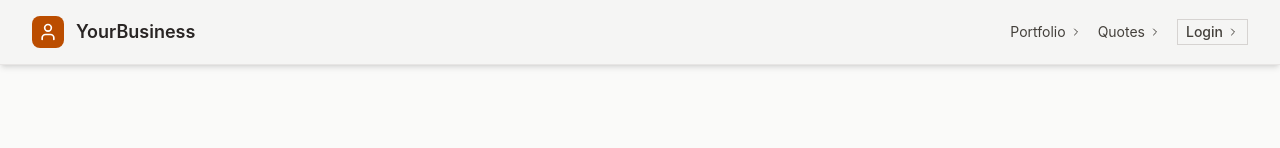
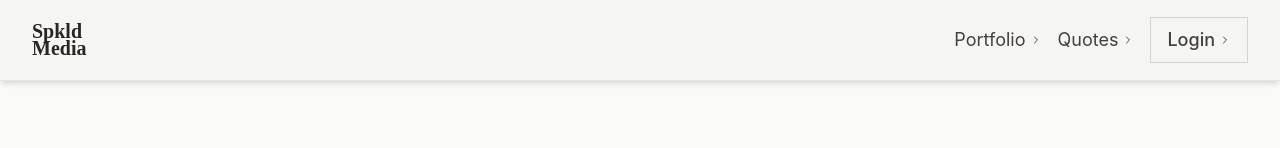
Before and after one commit to arcanstone/spkldMedia, a Next.js app: page /portfolio in a window 1280 px wide. Shown: the top 148 px of the page. Built offline with nearby package versions, Linux system fonts and the light colour scheme.

Commit message:
tweaked the navbar slightly

```diff
--- a/src/components/Navbar3.tsx
+++ b/src/components/Navbar3.tsx
@@ -10,15 +10,17 @@ const Navbar3 = () => {
 
   return (
     <nav className="bg-stone-100 shadow-md border-b border-stone-200 relative z-50" style={{fontFamily: 'Inter, system-ui, -apple-system, sans-serif'}}>
-      <div className="max-w-7xl mx-auto px-4 sm:px-6 lg:px-8">
-        <div className="flex justify-between items-center h-16">
+      <div className="max-w-[100rem] mx-auto px-4 sm:px-6 lg:px-8">
+        <div className="flex justify-between items-center h-20">
           {/* Logo */}
           <div className="flex items-center">
             <div className="flex-shrink-0 flex items-center">
-              <div className="w-8 h-8 bg-amber-700 rounded-lg flex items-center justify-center mr-3">
-                <User className="w-5 h-5 text-white" />
-              </div>
-              <span className="text-lg font-semibold text-stone-800">YourBusiness</span>
+              <span className="text-stone-800 text-xl font-bold" style={{
+                fontFamily: '"Times New Roman", Times, serif',
+                lineHeight: '0.85'
+              }}>
+                Spkld<br />Media
+              </span>
             </div>
           </div>
 
@@ -27,7 +29,7 @@ const Navbar3 = () => {
             <div className="ml-10 flex items-center">
               <a
                 href="/portfolio"
-                className="text-stone-700 hover:text-amber-700 text-sm font-normal transition-all duration-200 flex items-center mr-4"
+                className="text-stone-700 hover:text-amber-700 text-lg font-normal transition-all duration-200 flex items-center mr-4"
               >
                 Portfolio
                 <ChevronRight className="w-3 h-3 ml-1" />
@@ -35,7 +37,7 @@ const Navbar3 = () => {
 
               <a
                 href="/quotes"
-                className="text-stone-700 hover:text-amber-700 text-sm font-normal transition-all duration-200 flex items-center mr-4"
+                className="text-stone-700 hover:text-amber-700 text-lg font-normal transition-all duration-200 flex items-center mr-4"
               >
                 Quotes
                 <ChevronRight className="w-3 h-3 ml-1" />
@@ -43,7 +45,7 @@ const Navbar3 = () => {
 
               <a
                 href="/login"
-                className="text-stone-700 hover:text-amber-700 px-2 py-0.5 text-sm font-medium transition-all duration-200 border border-stone-300 hover:border-amber-700 hover:bg-white/50 flex items-center"
+                className="text-stone-700 hover:text-amber-700 px-4 py-2 text-lg font-medium transition-all duration-200 border border-stone-300 hover:border-amber-700 hover:bg-white/50 flex items-center"
               >
                 Login
                 <ChevronRight className="w-3 h-3 ml-1" />
@@ -65,11 +67,11 @@ const Navbar3 = () => {
 
       {/* Mobile Navigation */}
       {isMenuOpen && (
-        <div className="md:hidden fixed top-16 left-0 right-0 bottom-0 bg-stone-100 z-40">
+        <div className="md:hidden fixed top-20 left-0 right-0 bottom-0 bg-stone-100 z-40">
           <div className="px-4 py-1">
             <a
               href="/portfolio"
-              className="text-stone-700 hover:text-amber-700 block px-4 py-2 text-base font-normal transition-all duration-200 flex items-center justify-between"
+              className="text-stone-700 hover:text-amber-700 block px-4 py-2 text-lg font-normal transition-all duration-200 flex items-center justify-between"
             >
               Portfolio
               <ChevronRight className="w-4 h-4" />
@@ -77,7 +79,7 @@ const Navbar3 = () => {
 
             <a
               href="/quotes"
-              className="text-stone-700 hover:text-amber-700 block px-4 py-2 text-base font-normal transition-all duration-200 flex items-center justify-between"
+              className="text-stone-700 hover:text-amber-700 block px-4 py-2 text-lg font-normal transition-all duration-200 flex items-center justify-between"
             >
               Quotes
               <ChevronRight className="w-4 h-4" />
@@ -85,7 +87,7 @@ const Navbar3 = () => {
 
             <a
               href="/login"
-              className="text-stone-700 hover:text-amber-700 block px-4 py-2 text-base font-normal transition-all duration-200 flex items-center justify-between"
+              className="text-stone-700 hover:text-amber-700 block px-4 py-2 text-lg font-normal transition-all duration-200 flex items-center justify-between"
             >
               Login
               <ChevronRight className="w-4 h-4" />
```
